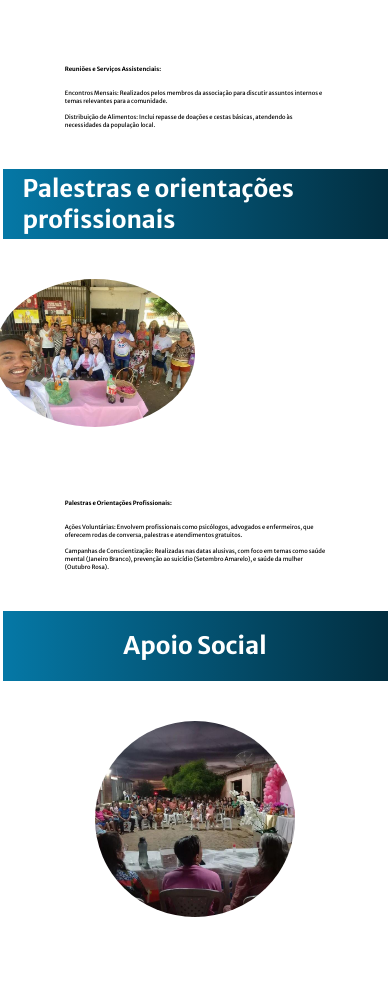
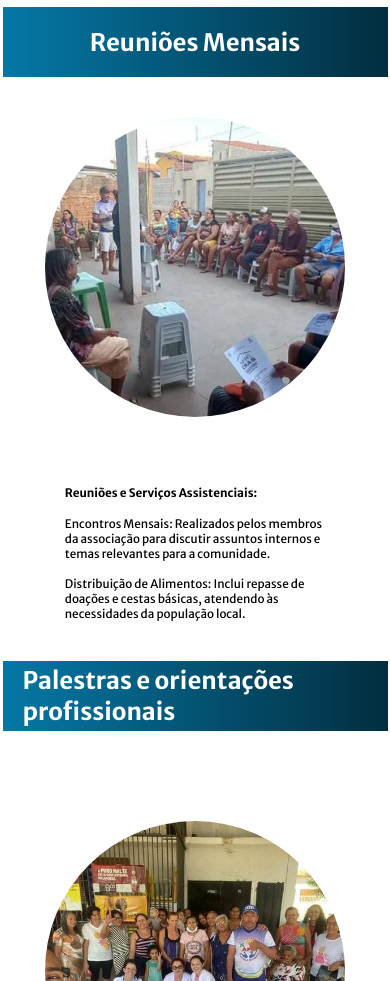
Before and after one commit to LucasPaulo001/Associacao-FB, a plain HTML site: page pages/atividades.html in a window 390 px wide. Shown: the part 1929-2910 px from the top of the page. Drawn offline with nearby package versions, Linux system fonts and the light colour scheme; a web font is replaced by a local one.

Commit message:
melhorias de responsividade

```diff
--- a/css/atividades.css
+++ b/css/atividades.css
@@ -169,7 +169,7 @@ body{
 
 /* responsividade */
 
-@media(max-width: 768px){
+@media(max-width: 800px){
 
     .container{
         display: flex;
@@ -182,6 +182,9 @@ body{
     }
     .content .img{
         order: 1;
+    }
+    .txt-content, .textBlock p{
+        font-size: 3vw !important;
     }
 
     .img{
@@ -200,14 +203,28 @@ body{
     }
 
     .img img{
-        height: 50% !important;
-        width: 50% !important;
+        /* height: 50% !important;
+        width: 50% !important; */
     }
 
     .img .img02{
         justify-content: center;
         align-items: center;
-        height: 100% !important;
-        width: 100% !important;
+        width: 400px;
+        max-width: 400px;
+        height: 400px;
+        display: flex;
+    }
+    .bannerText img{
+        width: 50%;
     }
 }
+@media(max-width: 650px){
+    .img{
+        width: 100%;
+    }
+    .img img{
+        height: 300px;
+        width: 300px;
+    }
+}
```
